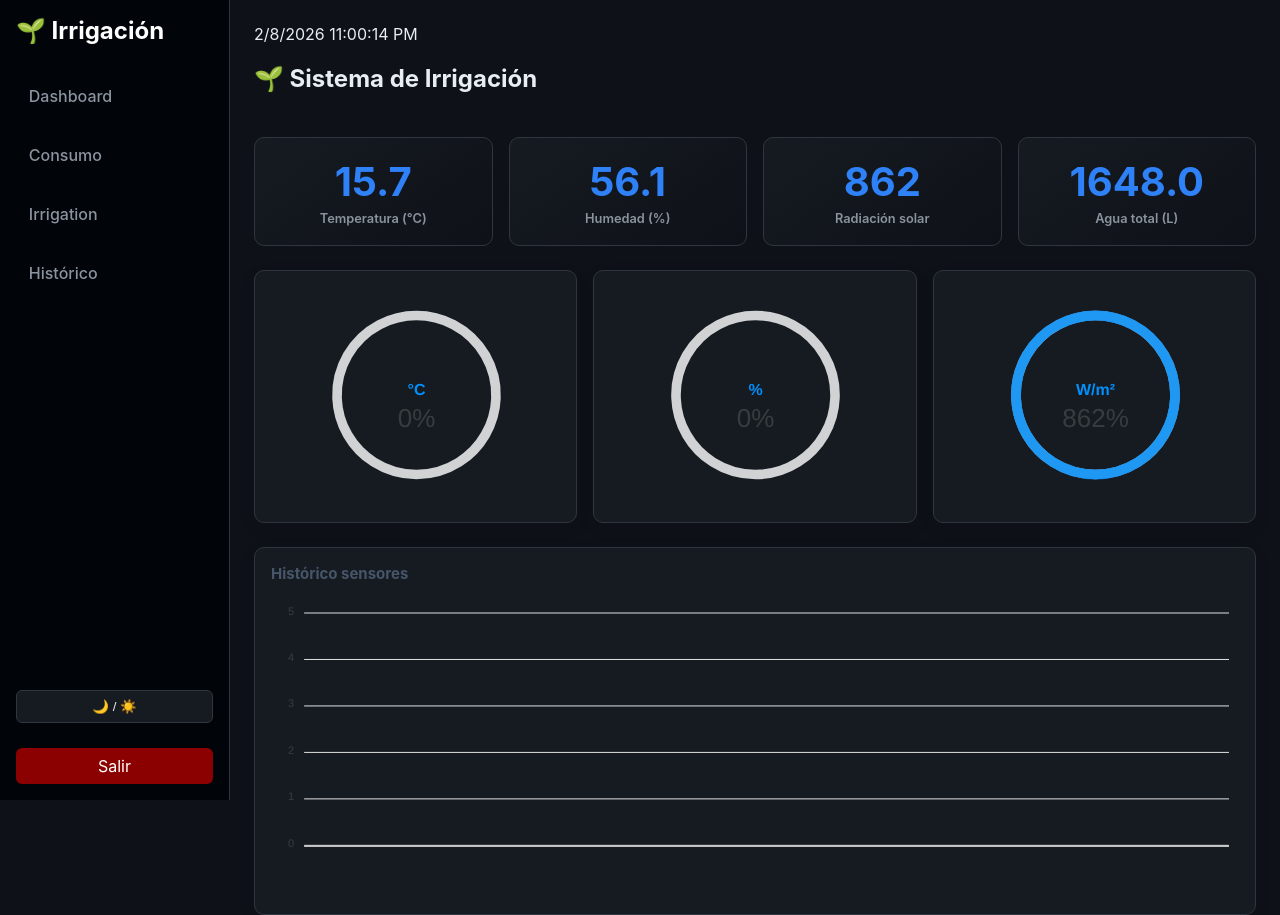
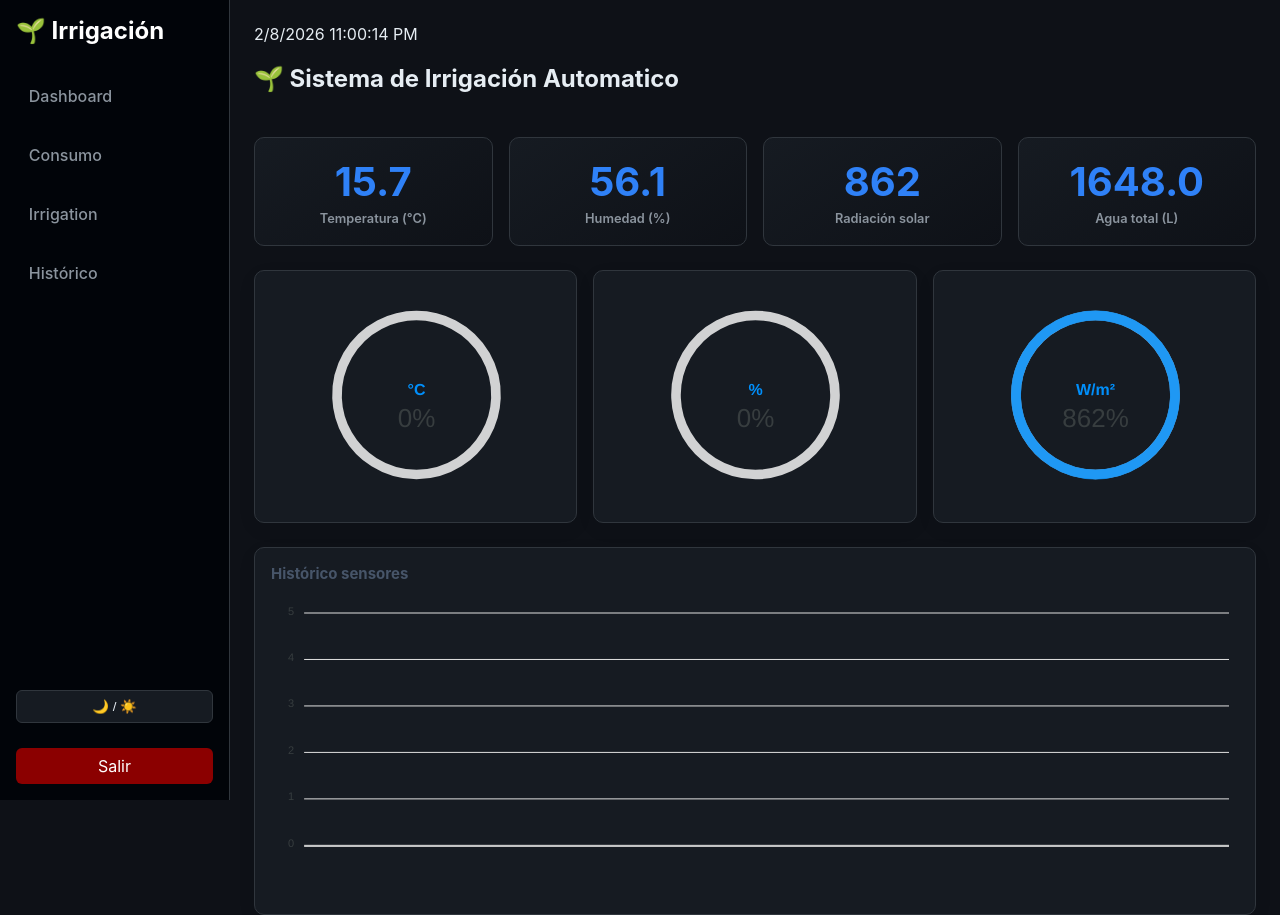
Before and after one commit to alexincambridge/irrigacion, a Flask app: page /dashboard in a window 1280 px wide. Run offline with Flask 3, Linux system fonts and the light colour scheme; a user stored in the database is signed in; data comes from the database, SQL or seed files in the repository; data that the repository does not hold is empty; some libraries are stand-ins or nearby versions.

Commit message:
update dashboard

```diff
--- a/app/templates/dashboard.html
+++ b/app/templates/dashboard.html
@@ -4,7 +4,7 @@
 {% block content %}
 
 <div class="header-bar">
-  <h2>🌱 Sistema de Irrigación</h2>
+  <h2>🌱 Sistema de Irrigación  Automatico</h2>
 </div>
 
 <div class="grid-4">
```
